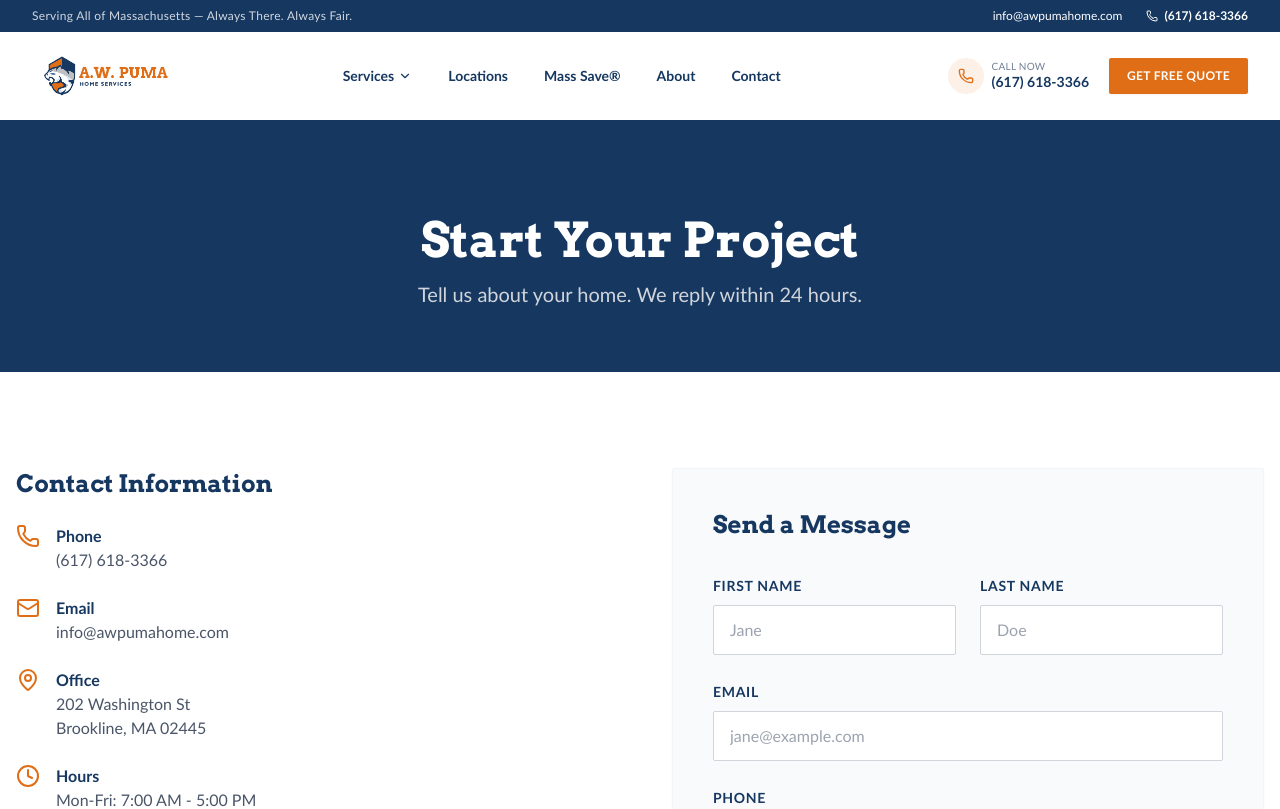
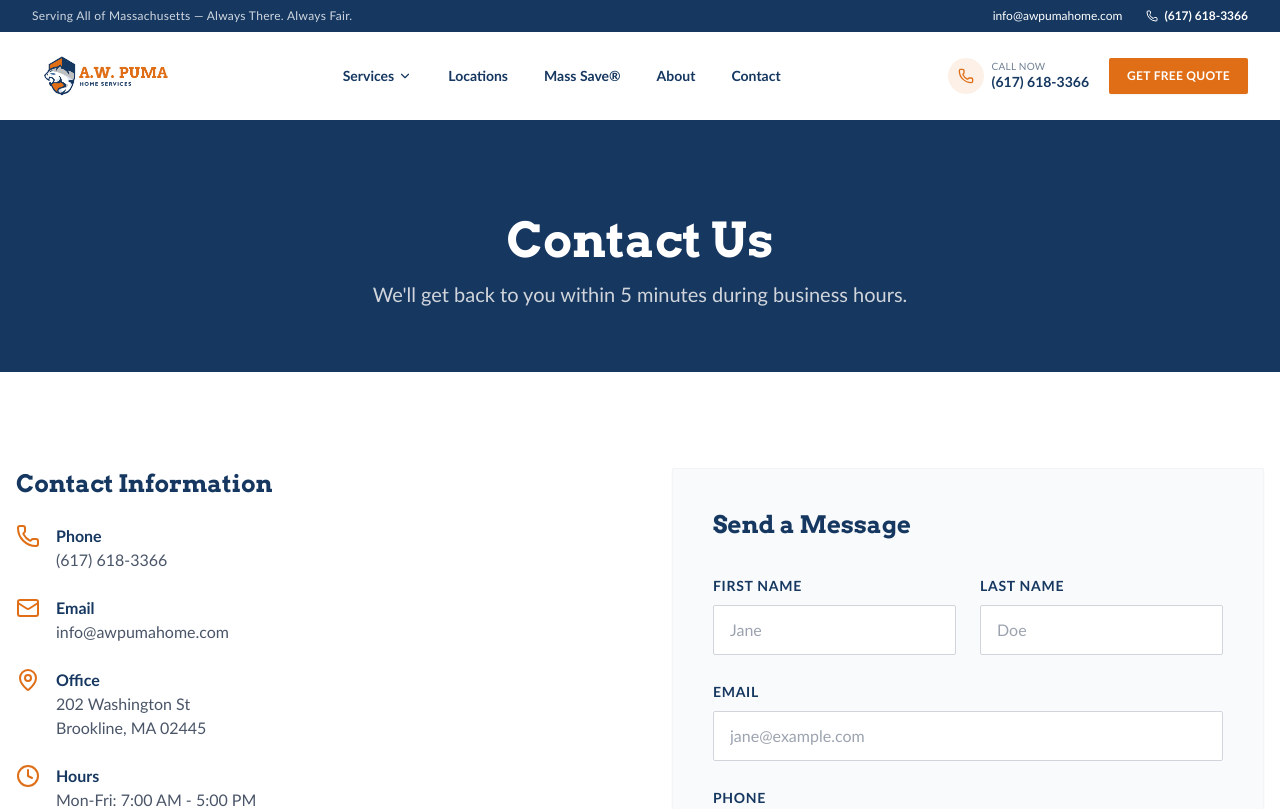
Before and after one commit to christianh0019/Aw-puma, a React (Vite) app: page /contact in a window 1280 px wide. Shown: the top 809 px of the page. Built offline with nearby package versions, Linux system fonts and the light colour scheme.

Commit message:
style: update copy on contact hero and process step

```diff
--- a/components/Process.tsx
+++ b/components/Process.tsx
@@ -15,7 +15,7 @@ const steps = [
   {
     icon: Wrench,
     title: "3. Expert Repair or Install",
-    desc: "We get to work with quality parts and proven techniques. Most jobs are finished same-day. We protect your home throughout."
+    desc: "We get to work with quality parts and proven techniques. Almost all jobs are finished on-time. We protect your home throughout."
   },
   {
     icon: ThumbsUp,
--- a/pages/Contact.tsx
+++ b/pages/Contact.tsx
@@ -14,8 +14,8 @@ export const Contact: React.FC = () => {
             />
             {/* HEADER */}
             <section className="pt-24 pb-16 bg-brand-navy text-white text-center">
-                <h1 className="text-4xl md:text-5xl font-serif font-bold mb-4">Start Your Project</h1>
-                <p className="text-xl text-gray-300">Tell us about your home. We reply within 24 hours.</p>
+                <h1 className="text-4xl md:text-5xl font-serif font-bold mb-4">Contact Us</h1>
+                <p className="text-xl text-gray-300">We'll get back to you within 5 minutes during business hours.</p>
             </section>
 
             <div className="max-w-7xl mx-auto px-4 py-24 grid md:grid-cols-2 gap-16">
```
